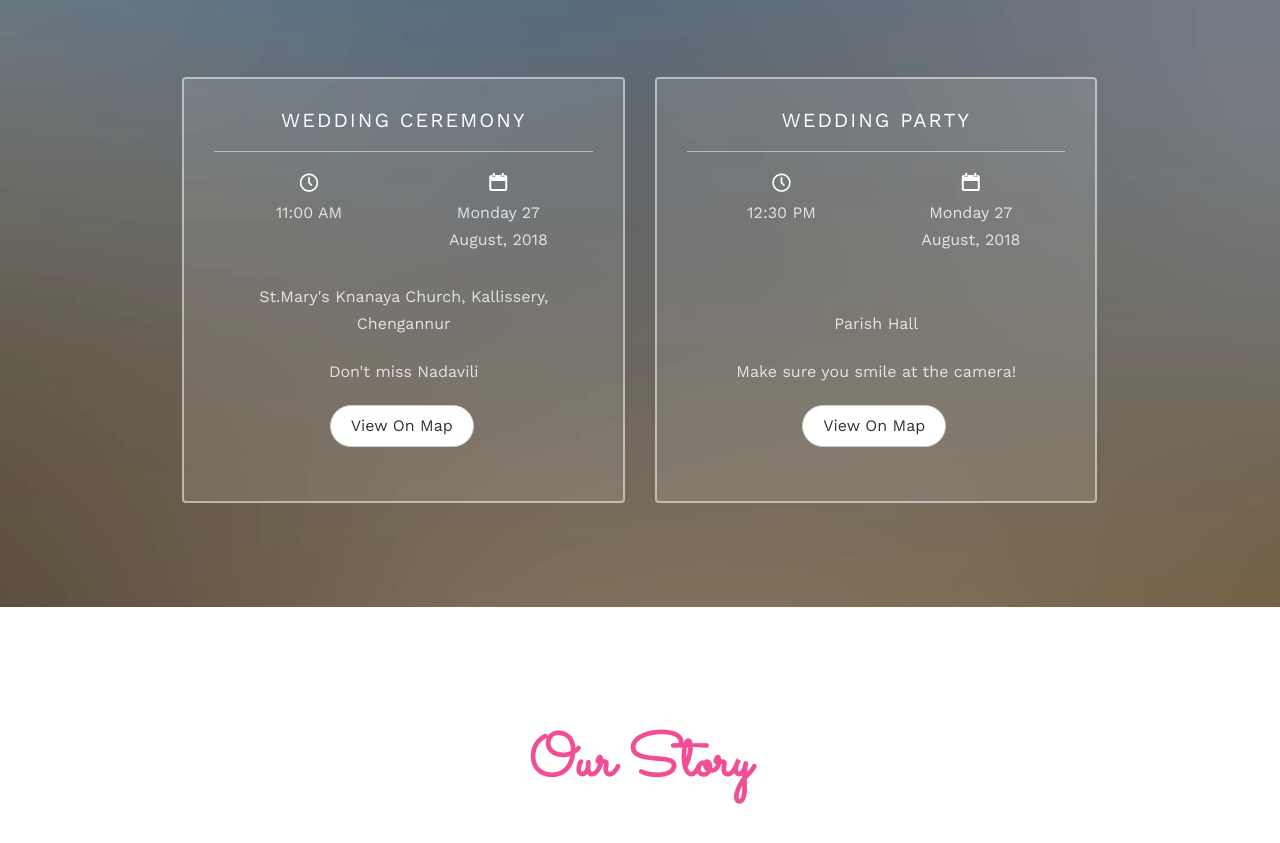
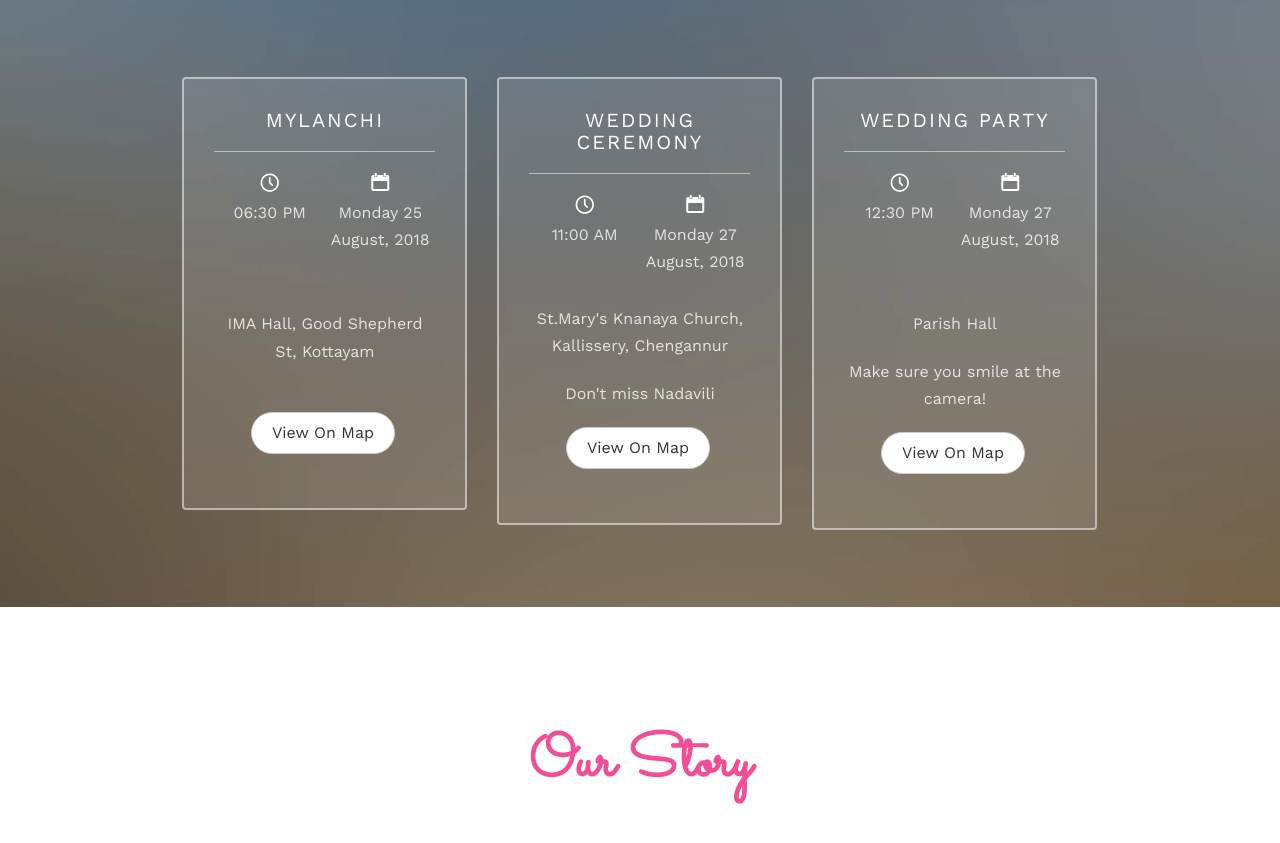
Before and after one commit to iamjosephvarghese/Miria_Weds_Jikku, a website: page public/index.html in a window 1280 px wide. Shown: the part 1790-2633 px from the top of the page. Drawn offline with nearby package versions, Linux system fonts and the light colour scheme; files whose address does not match are found by name.

Commit message:
added mylanchi..description pending

```diff
--- a/public/index.html
+++ b/public/index.html
@@ -148,7 +148,28 @@
 				<div class="display-t">
 					<div class="display-tc">
 						<div class="col-md-10 col-md-offset-1">
-							<div class="col-md-6 col-sm-6 text-center">
+							<div class="col-md-4 col-sm-4 text-center">
+								<div class="event-wrap animate-box">
+									<h3>Mylanchi</h3>
+									<div class="event-col">
+										<i class="icon-clock"></i>
+										<span>06:30 PM</span>
+										<!--<span>12:00 AM</span>-->
+									</div>
+									<div class="event-col">
+										<i class="icon-calendar"></i>
+										<span>Monday 25</span>
+										<span>August, 2018</span>
+										<br>
+									</div>
+									<p>IMA Hall, Good Shepherd St, Kottayam</p>
+									<!--<p>Make sure you smile at the camera!</p>-->
+									<br>
+									<!--<p>Far far away, behind the word mountains, far from the countries Vokalia and Consonantia, there live the blind texts. Separated they live in Bookmarksgrove right at the coast of the Semantics, a large language ocean.</p>-->
+									<p><a href="https://goo.gl/maps/pUEYoZKirGR2" class="btn btn-default btn-sm">View On Map</a></p>
+								</div>
+							</div>
+							<div class="col-md-4 col-sm-4 text-center">
 								<div class="event-wrap animate-box">
 									<h3>Wedding Ceremony</h3>
 									<div class="event-col">
@@ -168,7 +189,7 @@
 									<p><a href="https://goo.gl/maps/m9BEYvUroSN2" class="btn btn-default btn-sm">View On Map</a></p>
 								</div>
 							</div>
-							<div class="col-md-6 col-sm-6 text-center">
+							<div class="col-md-4 col-sm-4 text-center">
 								<div class="event-wrap animate-box">
 									<h3>Wedding Party</h3>
 									<div class="event-col">
@@ -188,6 +209,8 @@
 									<p><a href="https://goo.gl/maps/m9BEYvUroSN2" class="btn btn-default btn-sm">View On Map</a></p>
 								</div>
 							</div>
+							<!---->
+
 						</div>
 					</div>
 				</div>
```
Also changed, not shown: 1 other file.
